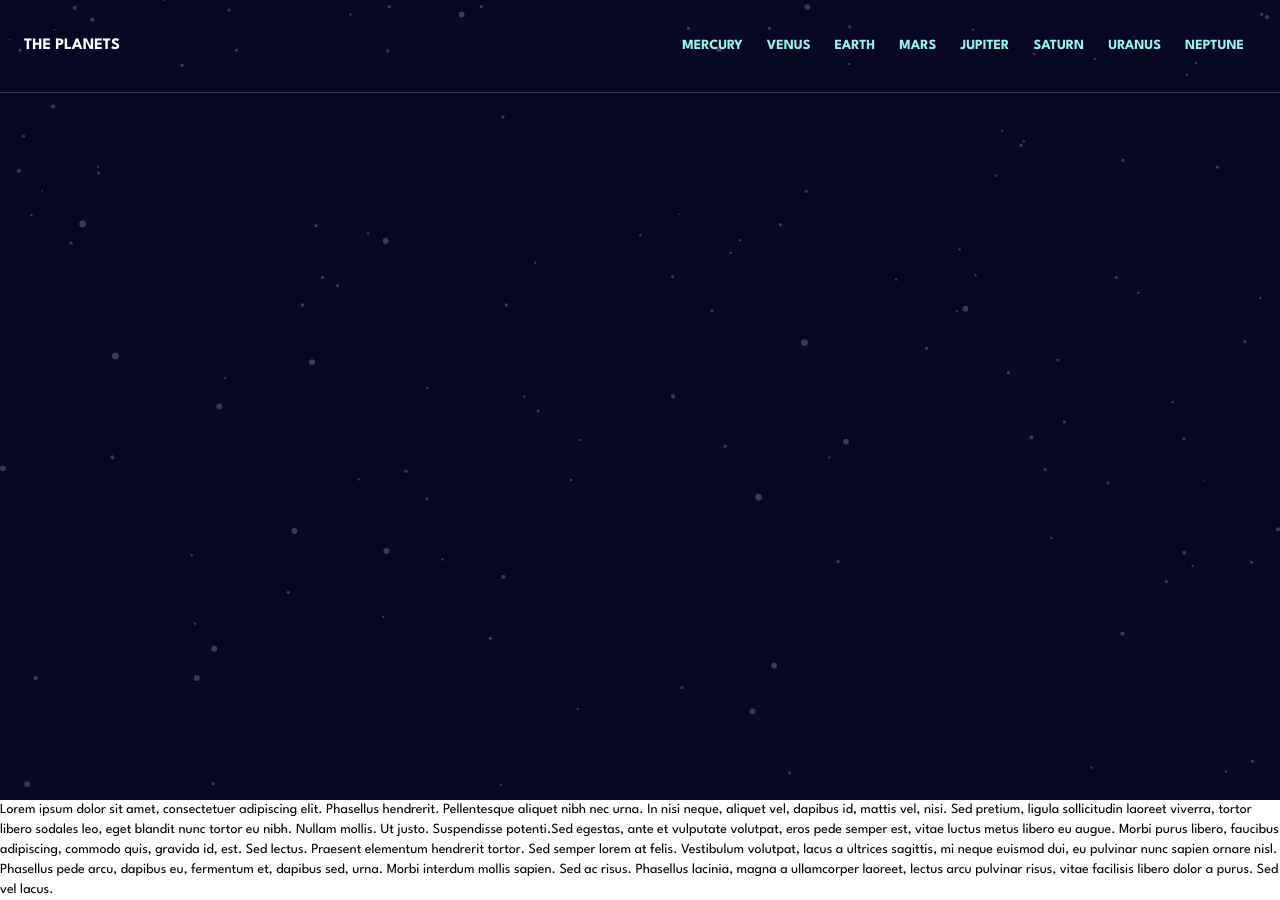
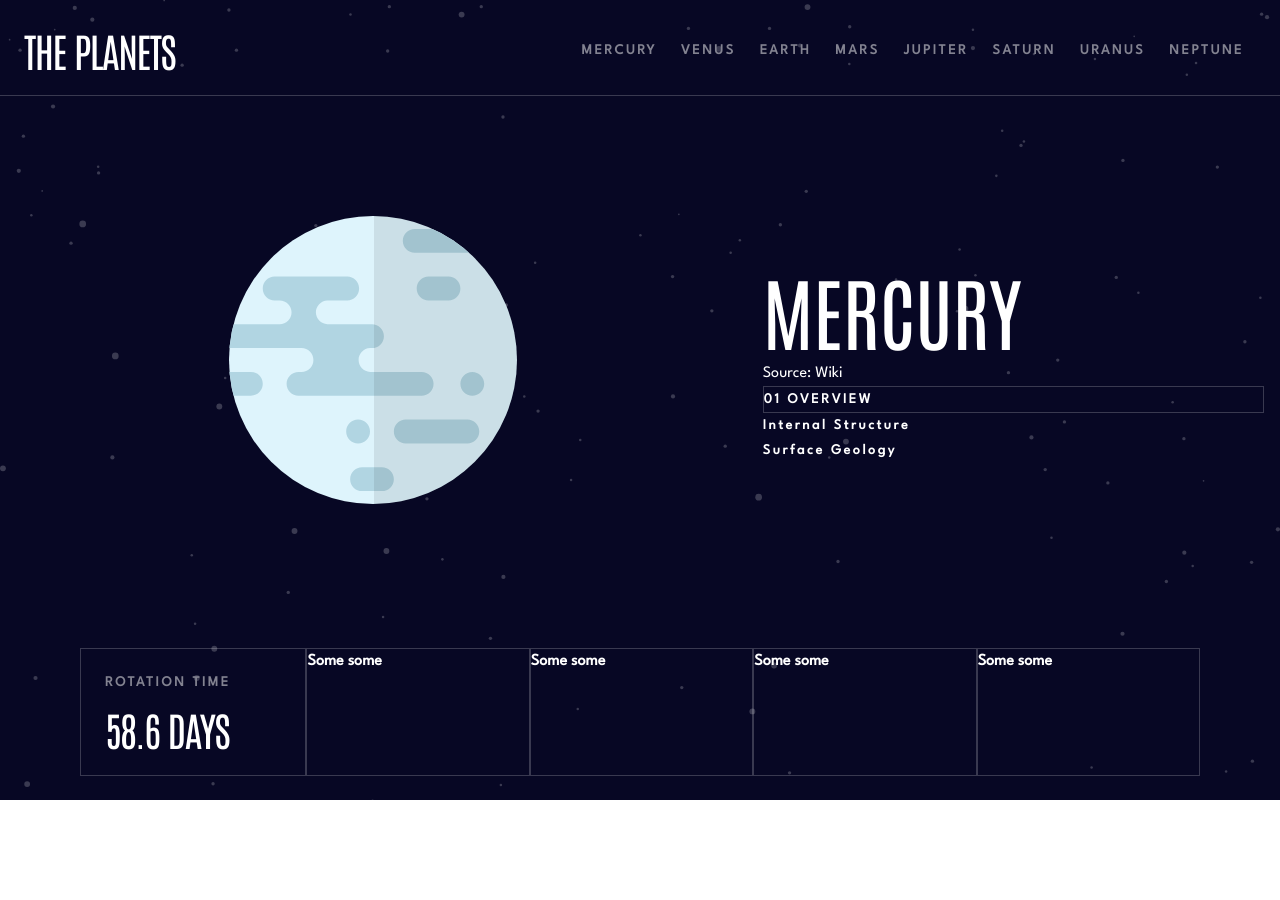
Before and after one commit to dahliasalem/planets-proj, a Vue app: page / in a window 1280 px wide. After the commit the page ends 800 px from the top, so only its background shows below. Built offline with nearby package versions, Linux system fonts and the light colour scheme; no server answers.

Commit message:
Added Wiki API calls and fixed more styles

```diff
--- a/package.json
+++ b/package.json
@@ -11,6 +11,7 @@
     "lint": "eslint . --ext .vue,.js,.jsx,.cjs,.mjs,.ts,.tsx,.cts,.mts --fix --ignore-path .gitignore"
   },
   "dependencies": {
+    "axios": "^1.3.3",
     "vue": "^3.2.45",
     "vue-router": "^4.1.6"
   },
--- a/src/App.vue
+++ b/src/App.vue
@@ -1,15 +1,14 @@
 <script setup lang="ts">
 import { RouterLink, RouterView } from "vue-router";
 import NavBar from "./components/NavBar.vue";
+import Planet from "./components/Planet.vue";
 
 </script>
 
 <template>
-    <div class="bg-no-repeat bg-cover w-full font-bold h-screen stars bg-[#070724] text-white">
-      <NavBar/>
-  </div>
-  <div class="text-sm">
-    Lorem ipsum dolor sit amet, consectetuer adipiscing elit. Phasellus hendrerit. Pellentesque aliquet nibh nec urna. In nisi neque, aliquet vel, dapibus id, mattis vel, nisi. Sed pretium, ligula sollicitudin laoreet viverra, tortor libero sodales leo, eget blandit nunc tortor eu nibh. Nullam mollis. Ut justo. Suspendisse potenti.Sed egestas, ante et vulputate volutpat, eros pede semper est, vitae luctus metus libero eu augue. Morbi purus libero, faucibus adipiscing, commodo quis, gravida id, est. Sed lectus. Praesent elementum hendrerit tortor. Sed semper lorem at felis. Vestibulum volutpat, lacus a ultrices sagittis, mi neque euismod dui, eu pulvinar nunc sapien ornare nisl. Phasellus pede arcu, dapibus eu, fermentum et, dapibus sed, urna. Morbi interdum mollis sapien. Sed ac risus. Phasellus lacinia, magna a ullamcorper laoreet, lectus arcu pulvinar risus, vitae facilisis libero dolor a purus. Sed vel lacus.
+  <div class="flex flex-col bg-no-repeat bg-cover w-full font-bold h-full stars bg-navy text-white text-base">
+    <NavBar class="h-24"/>
+    <Planet class=""/>
   </div>
 </template>
 
--- a/src/assets/main.css
+++ b/src/assets/main.css
@@ -1,4 +1,16 @@
-@import url('https://fonts.googleapis.com/css2?family=Antonio:wght@500&family=League+Spartan:wght@400;700&display=swap');
+@import url('https://fonts.googleapis.com/css2?family=Antonio&family=League+Spartan&display=swap');
 @tailwind base;
 @tailwind components;
 @tailwind utilities;
+
+body, html {
+  height: 100%;
+  width: 100%;
+  margin: 0;
+}
+
+#app {
+  height: 100%;
+  width: 100%;
+  margin: 0;
+}
--- a/src/components/NavBar.vue
+++ b/src/components/NavBar.vue
@@ -6,33 +6,33 @@
 
 <template>
     <nav class="flex items-center justify-between flex-wrap p-6 border-b border-white border-opacity-20 uppercase">
-        <div class="flex">
+        <div class="flex font-antonio text-4xl">
             The Planets
         </div>
 
-        <div class="flex text-sm flex-row">
-            <a href="#responsive-header" class="p-3 block lg:inline-block lg:mt-0 text-teal-200 hover:text-white">
+        <div class="flex flex-row text-gray text-sm">
+            <a href="#responsive-header" class="p-3 block lg:inline-block lg:mt-0  hover:text-white">
                 Mercury
             </a>
-            <a href="#responsive-header" class="p-3 block lg:inline-block lg:mt-0 text-teal-200 hover:text-white">
+            <a href="#responsive-header" class="p-3 block lg:inline-block lg:mt-0  hover:text-white">
                 Venus
             </a>
-            <a href="#responsive-header" class="p-3 block lg:inline-block lg:mt-0 text-teal-200 hover:text-white">
+            <a href="#responsive-header" class="p-3 block lg:inline-block lg:mt-0  hover:text-white">
                 Earth
             </a>
-            <a href="#responsive-header" class="p-3 block lg:inline-block lg:mt-0 text-teal-200 hover:text-white">
+            <a href="#responsive-header" class="p-3 block lg:inline-block lg:mt-0  hover:text-white">
                 Mars
             </a>
-            <a href="#responsive-header" class="p-3 block lg:inline-block lg:mt-0 text-teal-200 hover:text-white">
+            <a href="#responsive-header" class="p-3 block lg:inline-block lg:mt-0  hover:text-white">
                 Jupiter
             </a>
-            <a href="#responsive-header" class="p-3 block lg:inline-block lg:mt-0 text-teal-200 hover:text-white">
+            <a href="#responsive-header" class="p-3 block lg:inline-block lg:mt-0  hover:text-white">
                 Saturn
             </a>
-            <a href="#responsive-header" class="p-3 block lg:inline-block lg:mt-0 text-teal-200 hover:text-white">
+            <a href="#responsive-header" class="p-3 block lg:inline-block lg:mt-0  hover:text-white">
                 Uranus
             </a>
-            <a href="#responsive-header" class="p-3 block lg:inline-block lg:mt-0 text-teal-200 hover:text-white">
+            <a href="#responsive-header" class="p-3 block lg:inline-block lg:mt-0  hover:text-white">
                 Neptune
             </a>
         </div>
--- /dev/null
+++ b/src/components/Planet.vue
@@ -0,0 +1,61 @@
+<script setup lang="ts">
+import axios from 'axios';
+import { ref, onMounted } from 'vue';
+
+const summary = ref('');
+
+onMounted(() => {
+    searchWiki();
+})
+
+async function searchWiki() {
+    let planetName = encodeURIComponent('Mercury_(planet)');
+    let endpoint = `https://en.wikipedia.org/api/rest_v1/page/summary/` + planetName;
+    const res = await axios.get(endpoint);
+    if (res.status != 200) {
+        throw Error(res.statusText);
+    }
+    let first4Sentences = res.data.extract.split(".").slice(0, 5).join(". ");
+    summary.value = first4Sentences;
+}
+</script>
+
+<template>
+    <div class="flex flex-col h-full">
+        <div class="flex flex-row images-and-text h-3/4">
+            <div class="flex w-7/12 justify-center self-center">
+                <img src="@/assets/planet-mercury.svg" class="h-72 w-72" alt="planet image" />
+            </div>
+            <div class="flex flex-col w-5/12 p-4 justify-center">
+                <span class="text-8xl font-antonio"> MERCURY </span>
+                <span class="text-base">
+                    {{ summary }}
+                </span>
+                <span class="text-base">Source: Wiki</span>
+                <div class="flex flex-col">
+                    <a class="bg-black text-sm border-white border-opacity-20 border uppercase">
+                        <span> 01 </span>
+                        <span> Overview </span>
+                    </a>
+                    <a class="bg-black text-sm">Internal Structure</a>
+                    <a class="bg-black text-sm">Surface Geology</a>
+                </div>
+            </div>
+        </div>
+        <div
+            class="info-section flex flex-col md:flex-row h-1/4 md:mx-5 lg:mx-20 max-w-full justify-between items-center">
+            <div class="flex flex-row md:flex-col w-64 border-white border-opacity-20 border h-32 justify-center pl-6">
+                <span class="uppercase text-sm mb-2 text-gray"> Rotation Time</span>
+                <span class="uppercase text-4xl font-antonio"> 58.6 Days </span>
+            </div>
+            <div class="info-item w-64 border-white border-opacity-20 border h-32">Some some</div>
+            <div class="info-item w-64 border-white border-opacity-20 border h-32">Some some</div>
+            <div class="info-item w-64 border-white border-opacity-20 border h-32">Some some</div>
+            <div class="info-item w-64 border-white border-opacity-20 border h-32">Some some</div>
+        </div>
+    </div>
+</template>
+
+<style scoped>
+
+</style>
--- a/tailwind.config.js
+++ b/tailwind.config.js
@@ -9,10 +9,52 @@ module.exports = {
       backgroundImage: {
         'stars': "./src/assets/background-stars.svg",
         'random': "url('https://images.pexels.com/photos/2775196/pexels-photo-2775196.jpeg?auto=compress&cs=tinysrgb&dpr=2&h=750&w=1260')"
+      },
+      fontFamily: {
+        'antonio': ['Antonio', 'san-serif']
       }
     },
     fontFamily: {
-      sans: ['League Spartan', 'sans-serif']
+      sans: ['League Spartan', 'sans-serif'],
+    },
+    fontSize: {
+      'xs': ['12px', {
+        lineHeight: '25px',
+        letterSpacing: '1px',
+        fontWeight: '700',
+      }],
+      'sm': ['14px', {
+        lineHeight: '25px',
+        letterSpacing: '2.6px',
+        fontWeight: '700',
+      }],
+      'base': ['16px', {
+        lineHeight: '25px',
+        fontWeight: '400'
+      }],
+      '4xl': ['40px', {
+        lineHeight: '52px',
+        letterSpacing: '-1.5px',
+        fontWeight: '500'
+      }],
+      '8xl': ['80px', {
+        lineHeight: '103px',
+        fontWeight: '500'
+      }],
+    },
+    colors: {
+      'white': '#FFFFFF',
+      'navy': '#070724',
+      'dark-gray': '#38384F',
+      'gray': '#838391',
+      'light-blue': '#419EBB',
+      'yellow': '#EDA249',
+      'purple': '#6F2ED6',
+      'dark-orange': '#D14C32',
+      'red': '#D83A34',
+      'orange': '#CD5120',
+      'mint': '#1EC2A4',
+      'blue': '#2D68F0'
     }
   },
   plugins: [],
```
Also changed, not shown: src/assets/planet-mercury.svg (added), 1 other file (tests, documents, lock files or other folders).
